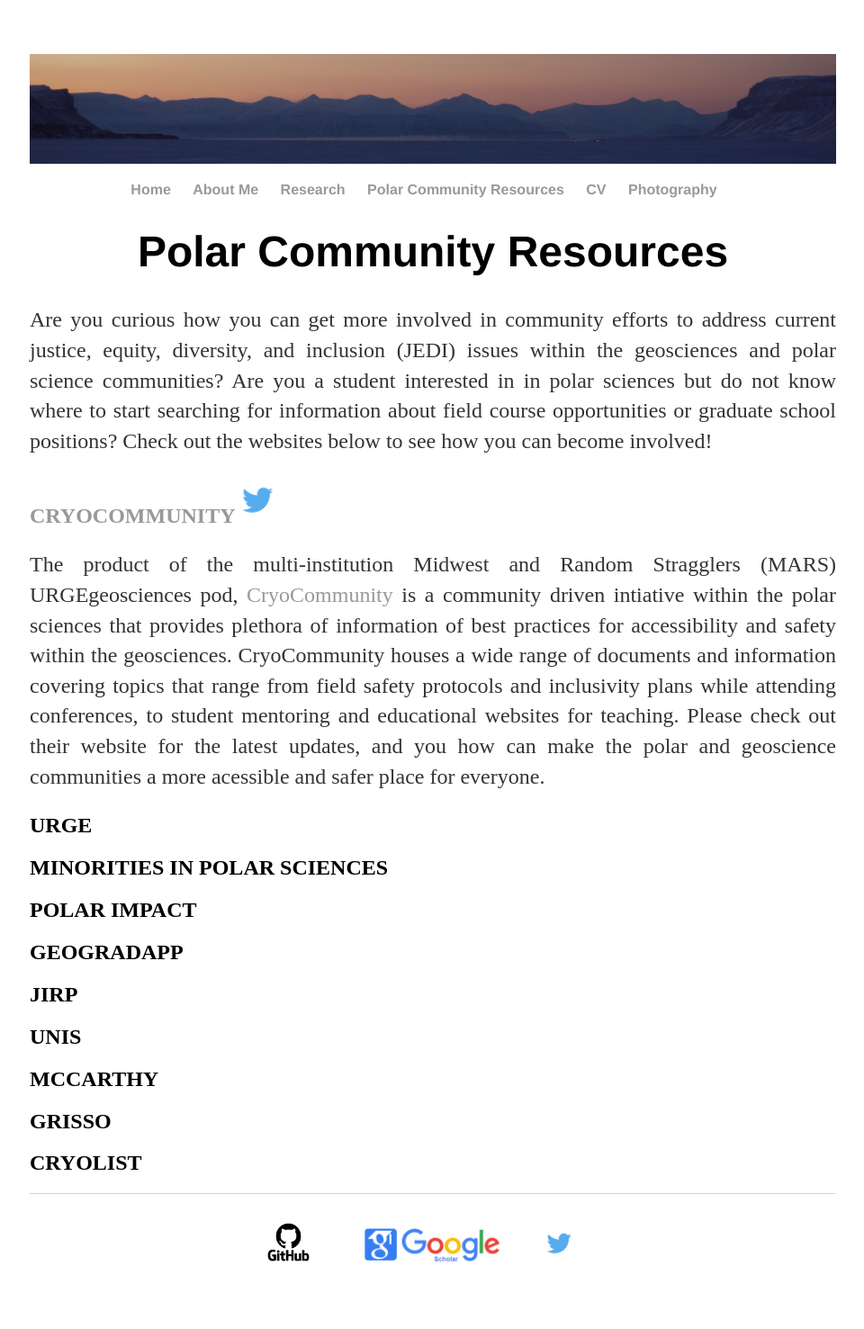
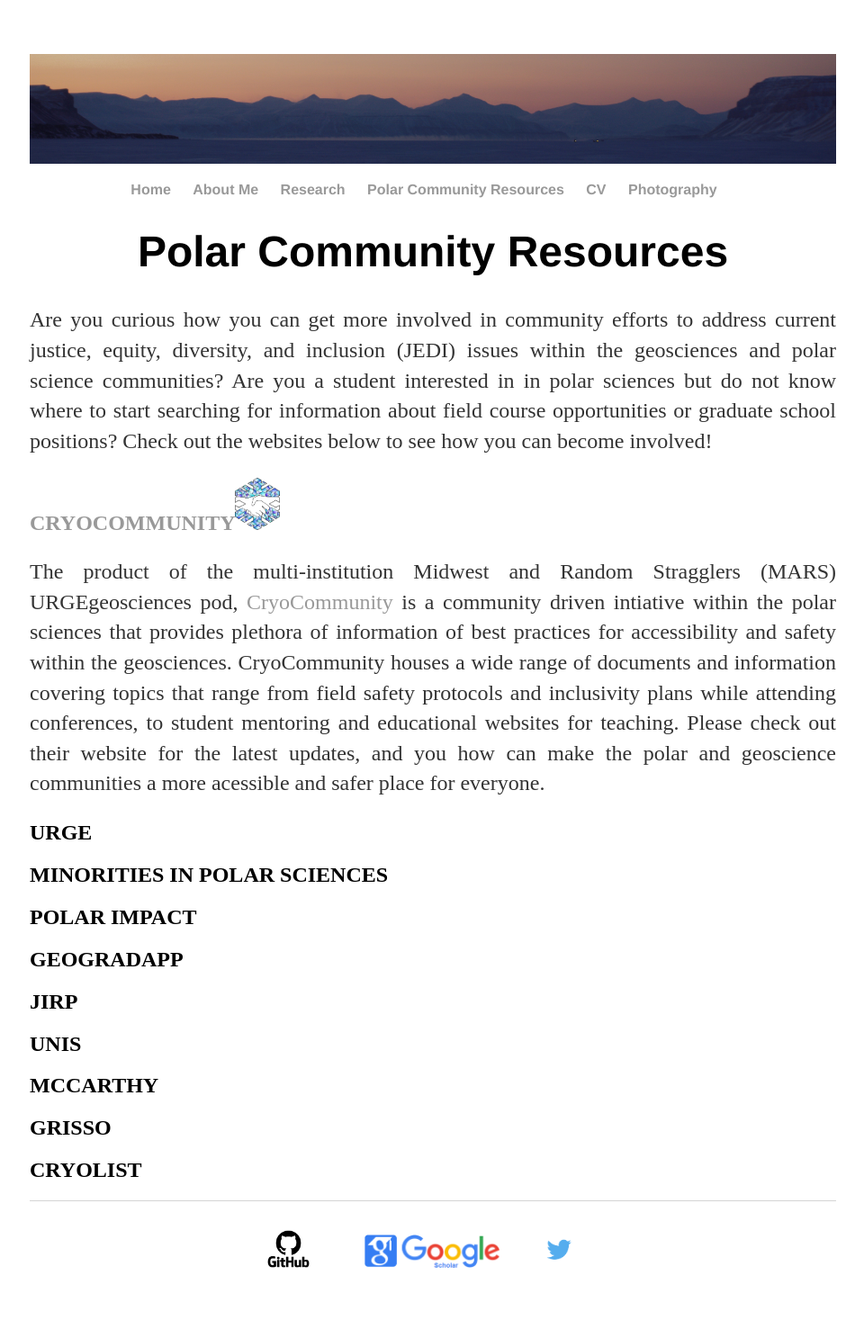
Before and after one commit to Cbarnett207/CBarnett207.github.io, a Jekyll site: the page built from community/index.html, in a window 1280 px wide. Shown: the whole page at 90% size, without its empty margins (159-1119 px from the left). Built offline with Jekyll 4.4.1, drawn with Linux system fonts in a browser that asks for light colours.

Commit message:
Update index.html

```diff
--- a/community/index.html
+++ b/community/index.html
@@ -8,7 +8,7 @@
     geosciences and polar science communities?
     Are you a student interested in in polar sciences but do not know where to start searching for information about field course
     opportunities or graduate school positions? Check out the websites below to see how you can become involved!</p></div>
-    <h2><a href="https://cryocommunity.org/" style="text-decoration:none">CRYOCOMMUNITY<img src="/images/Twitter_logo.png" width="50pt" alt="GitHub logo"/>&nbsp;&nbsp;</a>
+    <h2><a href="https://cryocommunity.org/" style="text-decoration:none">CRYOCOMMUNITY<img src="/images/Cryo_Community_Logo.png" width="50pt" alt="CryoCommunity Logo"/>&nbsp;&nbsp;</a>
 					</h2>
       <div align="left">
 	      <p align="justify">The product of the multi-institution Midwest and Random Stragglers (MARS) URGEgeosciences pod,
```
